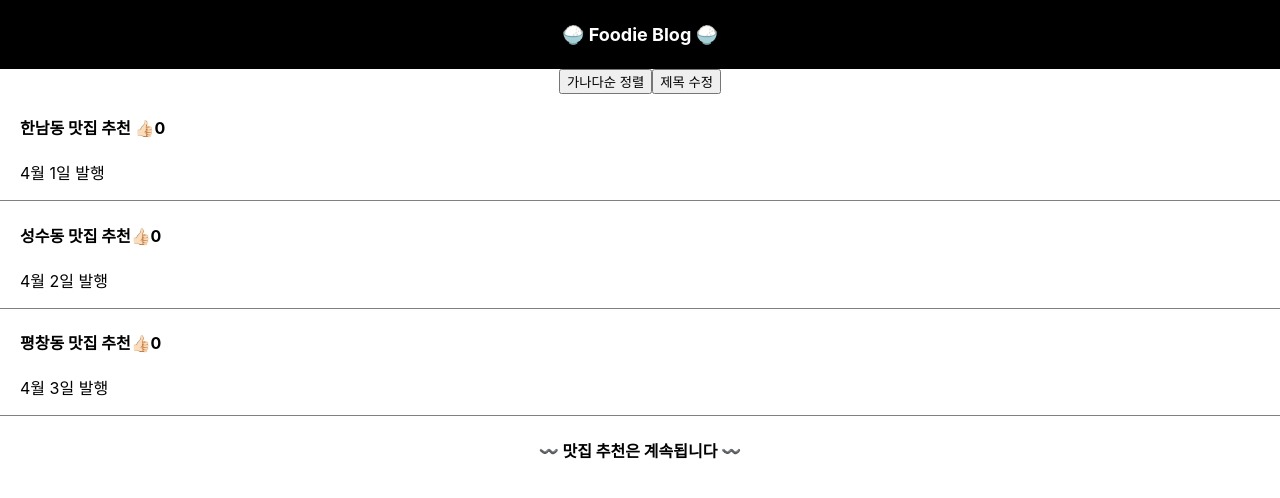
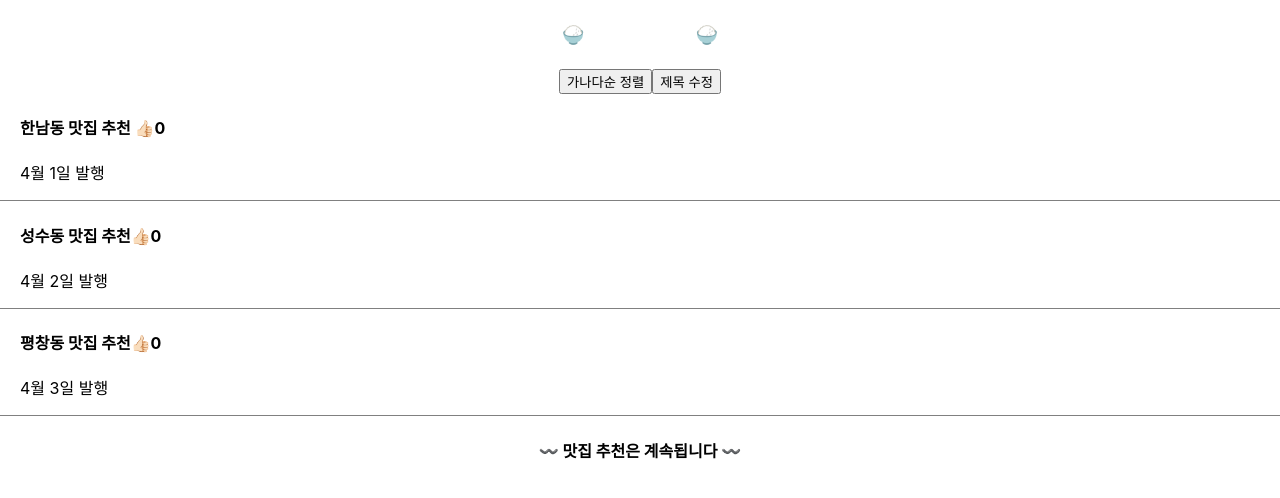
Before and after one commit to ella-yschoi/letsEat, a React (Create React App) app: page / in a window 1280 px wide. Shown: the top 498 px of the page. Built offline with nearby package versions, Linux system fonts and the light colour scheme.

Commit message:
feat: Add modal css

```diff
--- a/src/App.css
+++ b/src/App.css
@@ -2,13 +2,23 @@
   text-align: center;
 }
 
-.black-nav {
+.yellow-nav {
   display: flex;
-  background: rgb(0, 0, 0);
+  background: rgb(255, 191, 42);
   width: 100vw;
   justify-content: center;
   color: white;
+}
 
+.share {
+  color: rgb(255, 146, 7);
+}
+
+.modal {
+  margin-top: 20px;
+  padding: 20px;
+  background: rgb(238, 238, 238);
+  text-align: left;
 }
 
 .div {
```
